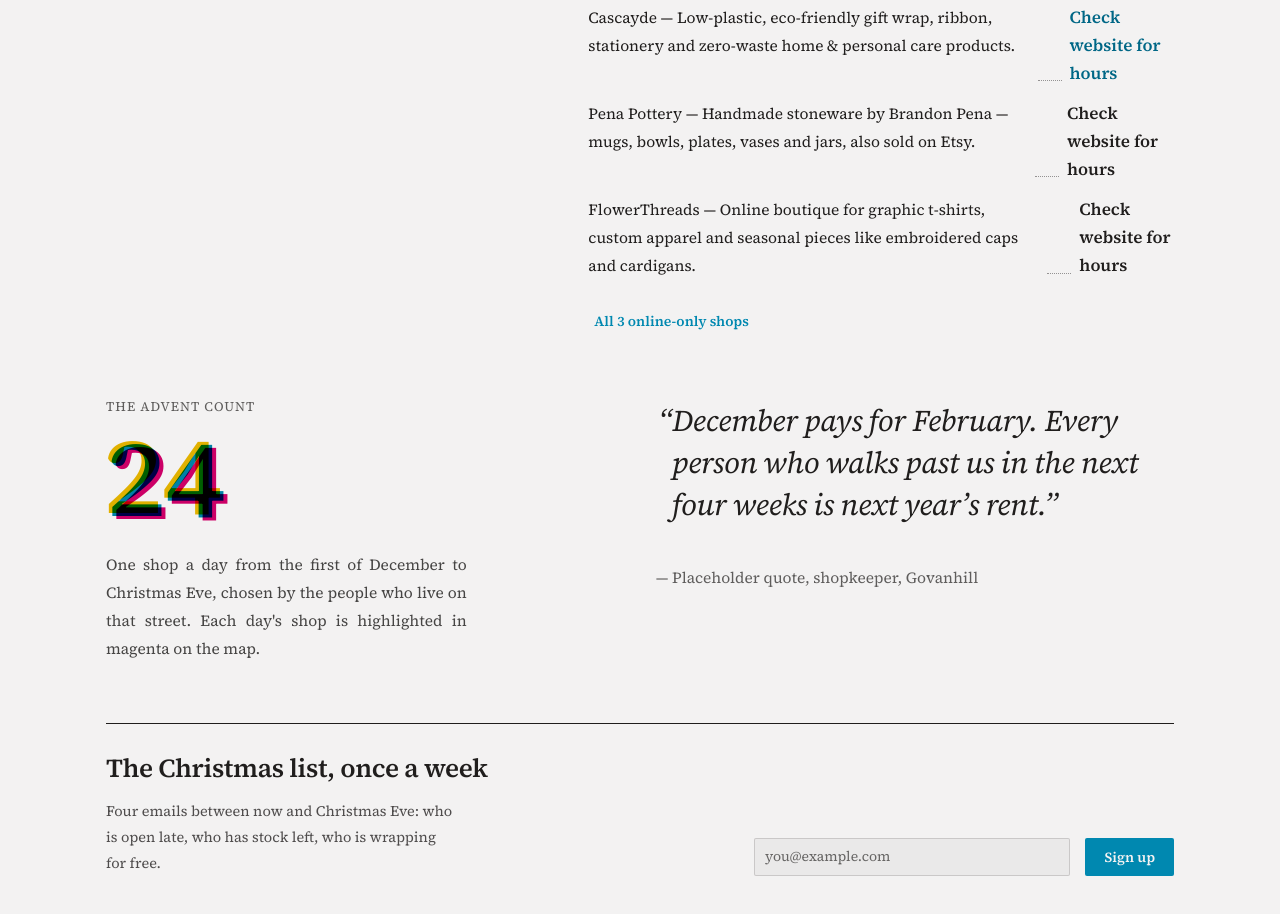
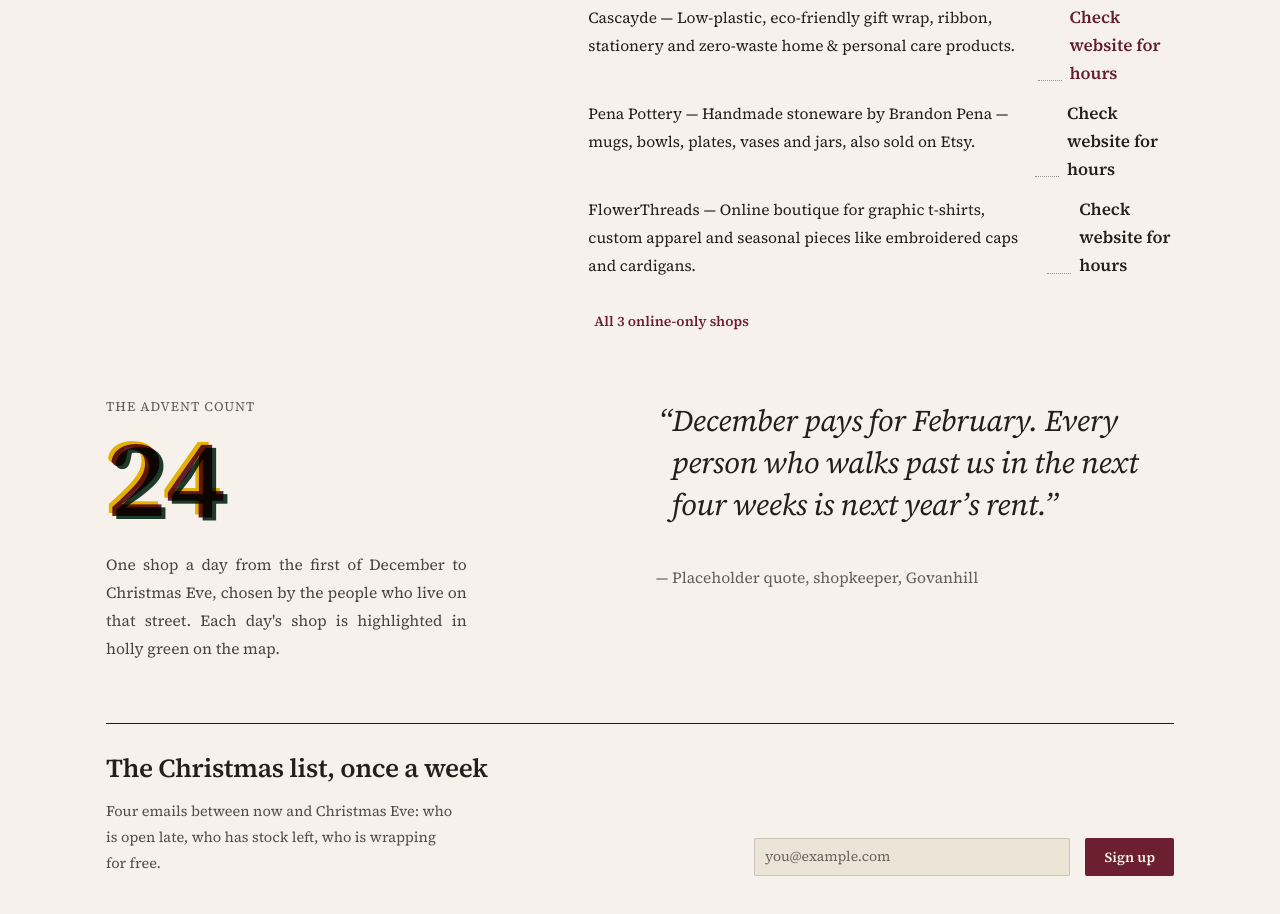
Before and after one commit to ionab/glasgow-gift-guide, a Gatsby site: page / in a window 1280 px wide. Shown: the part 1857-2771 px from the top of the page. Built offline with nearby package versions, Linux system fonts and the light colour scheme; Gatsby itself is replaced by a stand-in of ours.

Commit message:
add style changes

```diff
--- a/src/pages/index.tsx
+++ b/src/pages/index.tsx
@@ -248,7 +248,7 @@ export default function IndexPage({ location }: PageProps) {
             <p className="body-j" style={{ margin: "24px 0 0", maxWidth: "44ch" }}>
               One shop a day from the first of December to Christmas Eve, chosen by the people
               who live on that street. {advent.isLive ? "Today's" : "Each day's"} shop is
-              highlighted in magenta on the map.
+              highlighted in holly green on the map.
             </p>
           </div>
           <figure style={{ margin: 0 }}>
--- a/src/pages/map.tsx
+++ b/src/pages/map.tsx
@@ -57,7 +57,7 @@ export default function MapPage({ location }: PageProps) {
             <h1 className="map-h1">Walk it, don&rsquo;t scroll it</h1>
             <p className="standfirst" style={{ fontSize: 15.5, lineHeight: "27px" }}>
               Pick a neighbourhood or town and the map goes there — the city, the burghs and the
-              Clyde Valley. Magenta pins are today&rsquo;s advent shop and the ones open latest.
+              Clyde Valley. Holly-green pins are today&rsquo;s advent shop and the ones open latest.
             </p>
             <div className="tag-row" style={{ marginTop: 22 }}>
               <Tag selected={filters.categories.length === 0} onClick={() => update({ categories: [] })}>
--- a/src/styles/broadsheet.css
+++ b/src/styles/broadsheet.css
@@ -15,12 +15,14 @@
 @import url("https://fonts.googleapis.com/css2?family=Source+Serif+4:ital,wght@0,400;0,600;1,400&display=swap");
 
 :root {
-  --color-bg: #f3f2f2;
-  --color-surface: #eae9e9;
-  --color-text: #201e1d;
-  --color-accent: #0088b0;
-  --color-accent-2: #d6006c;
-  --color-divider: color-mix(in srgb, #201e1d 16%, transparent);
+  --color-bg: #f6f1ea;
+  --color-surface: #ece4d6;
+  --color-text: #221f1d;
+  --color-accent: #6b1f2f;
+  --color-accent-2: #1f3d2c;
+  --color-divider: color-mix(in srgb, #221f1d 16%, transparent);
+  --color-error-bg: #fbe9ea;
+  --color-error-text: #7a1f27;
 
   --color-neutral-100: #f8f4f4;
   --color-neutral-200: #eae7e7;
@@ -32,25 +34,25 @@
   --color-neutral-800: #444141;
   --color-neutral-900: #2d2b2b;
 
-  --color-accent-100: #e9f8ff;
-  --color-accent-200: #cbeeff;
-  --color-accent-300: #99e0ff;
-  --color-accent-400: #62c5ee;
-  --color-accent-500: #38a6cf;
-  --color-accent-600: #1186ac;
-  --color-accent-700: #006786;
-  --color-accent-800: #004961;
-  --color-accent-900: #0a303e;
+  --color-accent-100: #f9eaeb;
+  --color-accent-200: #f1d2d6;
+  --color-accent-300: #e0a3ac;
+  --color-accent-400: #c96f7e;
+  --color-accent-500: #ab4457;
+  --color-accent-600: #82283a;
+  --color-accent-700: #631e2c;
+  --color-accent-800: #45151f;
+  --color-accent-900: #2a0d13;
 
-  --color-accent-2-100: #fff1f4;
-  --color-accent-2-200: #ffdee6;
-  --color-accent-2-300: #ffc0d0;
-  --color-accent-2-400: #ff90b1;
-  --color-accent-2-500: #ff458e;
-  --color-accent-2-600: #d82071;
-  --color-accent-2-700: #aa0b56;
-  --color-accent-2-800: #790e3d;
-  --color-accent-2-900: #4b1528;
+  --color-accent-2-100: #eaf2ec;
+  --color-accent-2-200: #cfe1d5;
+  --color-accent-2-300: #a3c7b0;
+  --color-accent-2-400: #74a687;
+  --color-accent-2-500: #4f8267;
+  --color-accent-2-600: #2f5f45;
+  --color-accent-2-700: #17301f;
+  --color-accent-2-800: #102319;
+  --color-accent-2-900: #0a1710;
 
   --font-heading: "Source Serif 4", system-ui, sans-serif;
   --font-heading-weight: 600;
--- a/src/styles/global.css
+++ b/src/styles/global.css
@@ -110,7 +110,7 @@ button.lead:hover { color: var(--color-accent-700); }
 .form-row-2-1 { display: grid; grid-template-columns: 2fr 1fr; gap: 24px; }
 .form-grid-online { display: grid; gap: 24px; padding-top: 16px; }
 .radio-row { display: flex; gap: 20px; margin-top: 14px; }
-.form-errors { margin: 0; padding: 12px 16px; list-style: none; background: var(--color-accent-2-100); color: var(--color-accent-2-800); border-radius: var(--radius-md); font-size: 13.5px; line-height: 22px; }
+.form-errors { margin: 0; padding: 12px 16px; list-style: none; background: var(--color-error-bg); color: var(--color-error-text); border-radius: var(--radius-md); font-size: 13.5px; line-height: 22px; }
 
 /* — responsive — */
 @media (max-width: 860px) {
```
